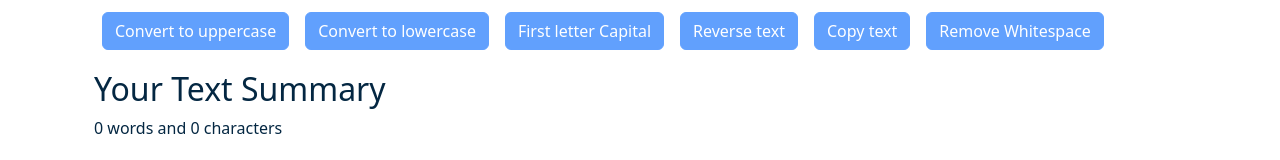
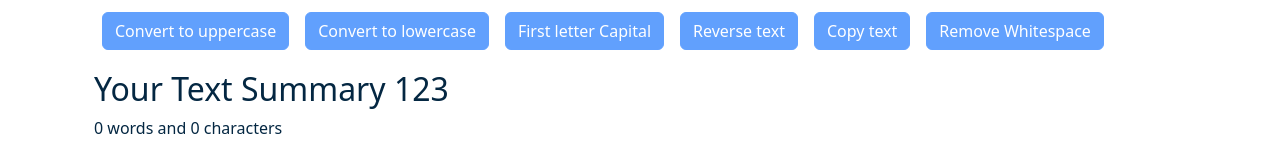
Before and after one commit to Ekta7480/textutils, a React (Create React App) app: page / in a window 1280 px wide. Shown: the part 440-600 px from the top of the page. Built offline with nearby package versions, Linux system fonts and the light colour scheme.

Commit message:
Update Textform.js

```diff
--- a/src/components/Textform.js
+++ b/src/components/Textform.js
@@ -67,7 +67,7 @@ export default function Textform(props) {
 </div>
 
 <div className="container my-3"  style={{color: props.mode=== 'dark'?'white':'#042742' }}>
-  <h2> Your Text Summary</h2>
+  <h2> Your Text Summary 123</h2>
   <p>{text.split(" ").filter((element)=>{return element.length!==0}).length} words and {text.length} characters</p>
   <p>{0.008*text.split(" ").filter((element)=>{return element.length!==0}).length} Minutes read</p>
   <h2>Preview</h2>
```
